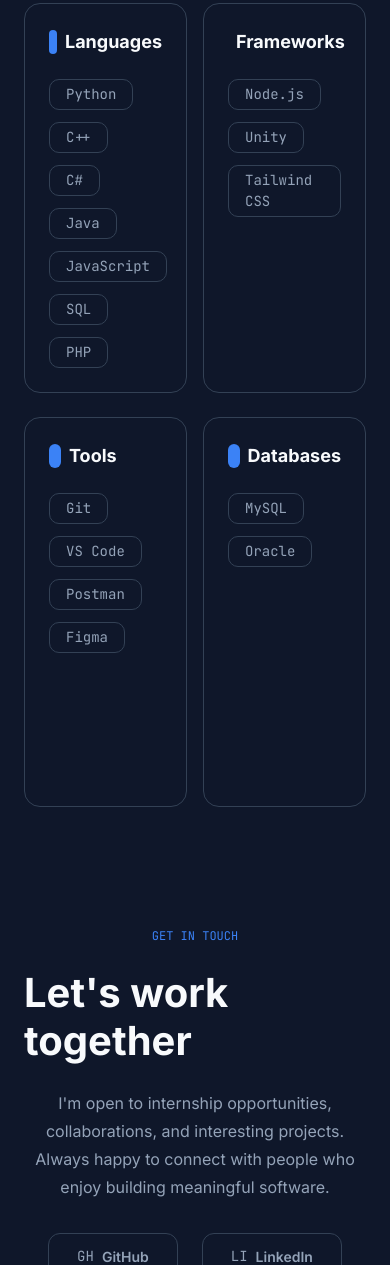
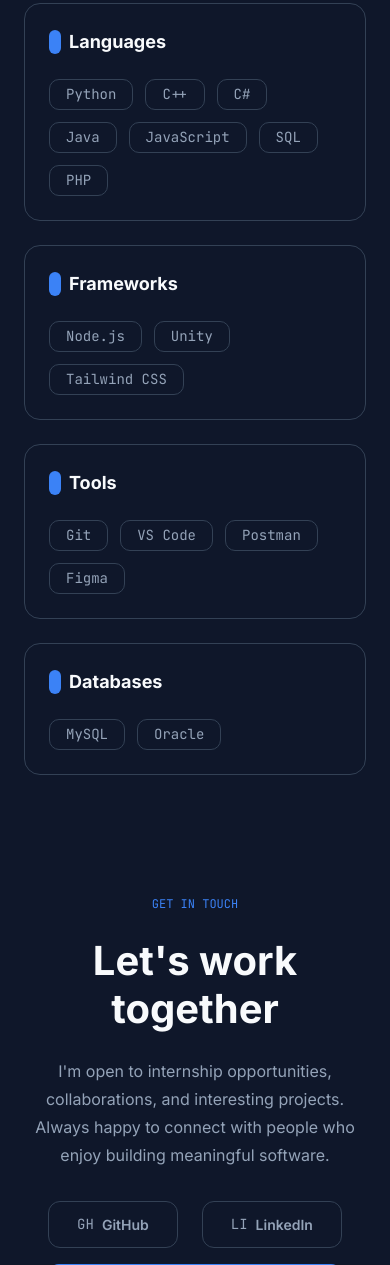
Before and after one commit to farelldev/farelldev.github.io, a website: page index.html in a window 390 px wide. Shown: the part 5724-6989 px from the top of the page. Drawn offline with Linux system fonts and the light colour scheme.

Commit message:
feat: add responsive layout for skill section

```diff
--- a/index.html
+++ b/index.html
@@ -428,7 +428,7 @@
 
                 <h2 class="section-heading mt-6">Tools I work with</h2>
 
-                <div class="grid grid-cols-2 grid-rows-2 mt-16 gap-x-4 gap-y-6">
+                <div class="grid grid-cols-1 lg:grid-cols-2 mt-16 gap-x-4 gap-y-6">
                     <div class="border border-border px-6 py-6 rounded-card">
                         <div class="flex gap-2 items-center">
                             <div class="blue-pill"></div>
@@ -490,7 +490,7 @@
             <!-- CONTACT SECTION -->
             <section id="contact" class="flex flex-col items-center gap-6 max-w-[600px] mx-auto scroll-mt-section">
                 <p class="section-name">GET IN TOUCH</p>
-                <h2 class="section-heading">Let's work together</h2>
+                <h2 class="section-heading text-center">Let's work together</h2>
 
                 <p class="text-body text-text-secondary font-sans leading-7 text-center flex-wrap">I'm open to internship opportunities, collaborations, and
                     interesting projects. Always happy to connect with people who enjoy building meaningful software.</p>
```
